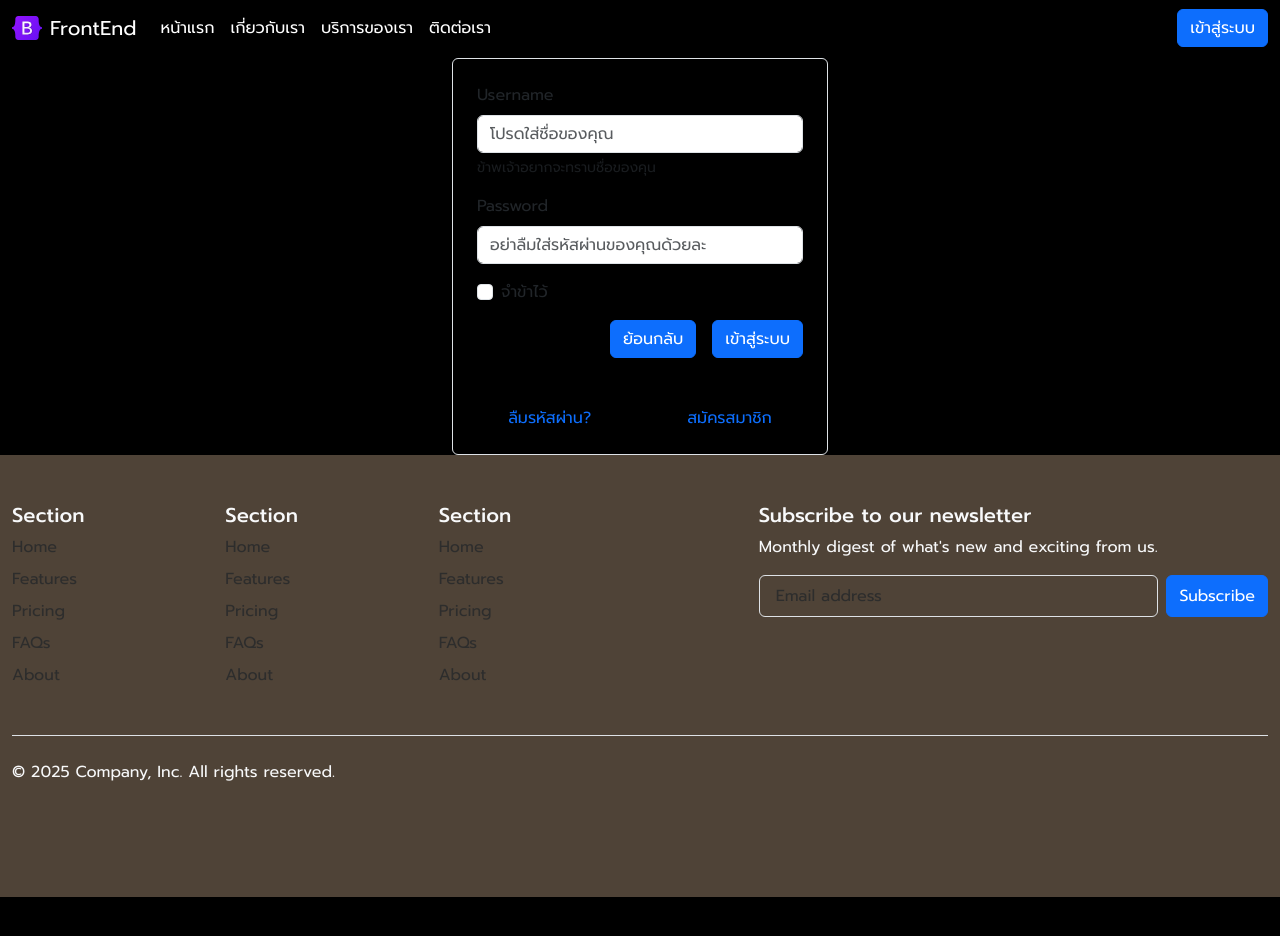
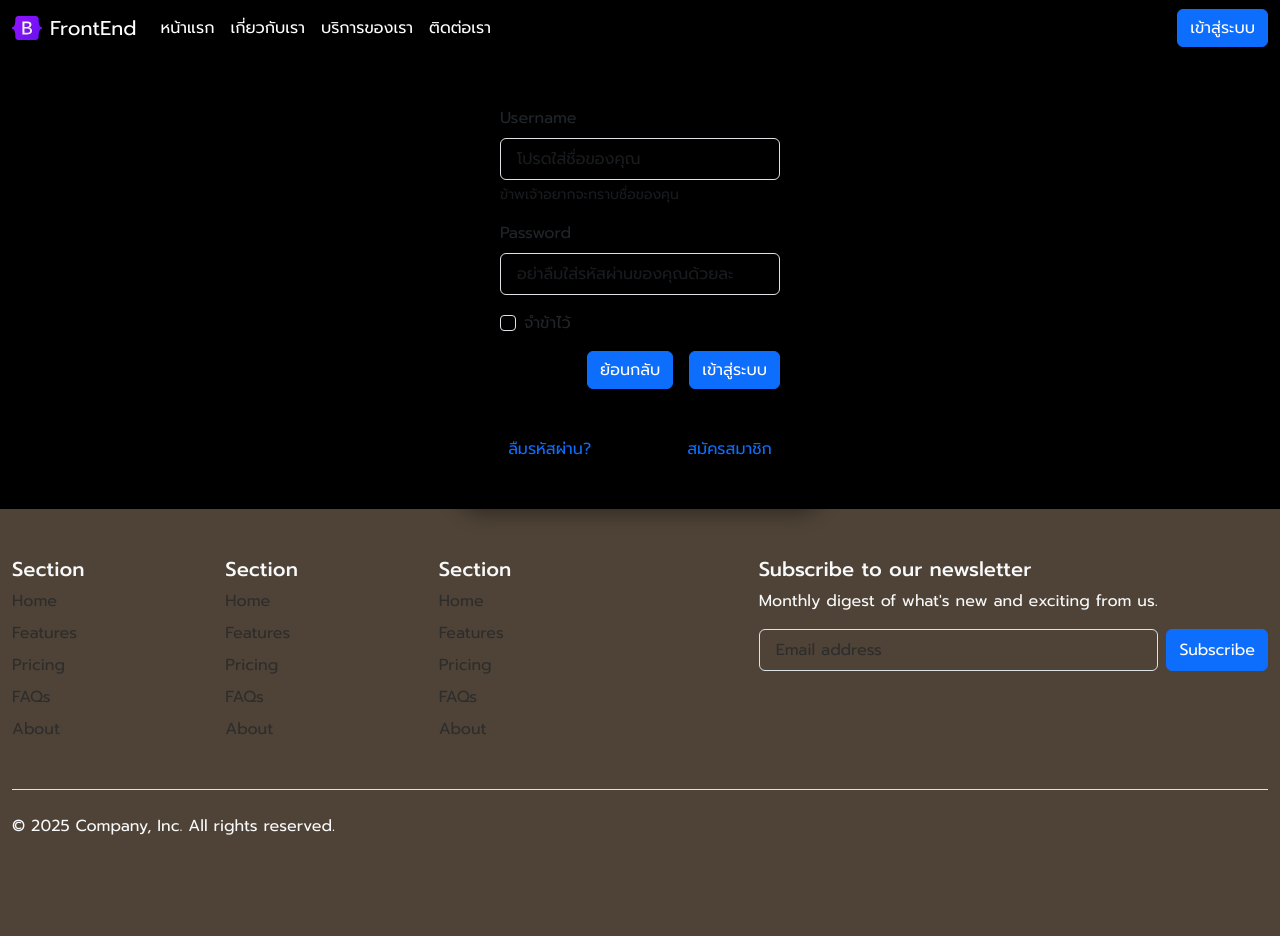
Before and after one commit to add000/frontend, a Next.js app: page /login in a window 1280 px wide. Shown: the top 936 px of the page. Before the commit the page ends 897 px from the top, so only its background shows below. Built offline with nearby package versions, Linux system fonts and the light colour scheme.

Commit message:
Update page.js

```diff
--- a/app/login/page.js
+++ b/app/login/page.js
@@ -1,7 +1,8 @@
 export default function LoginPage() {
   return (
+
     <div className            = "container" style={{ maxWidth: '400px', marginTop: '50px' }}>
-      <form className         = "border p-4 rounded">
+      <form className         = "border-none p-5 rounded-5" style={{backdropFilter: 'blur(16px)', backgroundColor: 'rgba(0, 0, 0, 0)', boxShadow: '0 4px 20px rgba(0, 0, 0, 0.4)'}}>
         <div className        = "mb-3">
 
           <label
@@ -12,7 +13,7 @@ export default function LoginPage() {
 
           <input
           type                = "text"
-          className           = "form-control"
+          className           = "form-control bg-transparent border border-gray-400 rounded px-3 py-2 text-gray-800 focus:outline-none bg-transparent border border-gray-400 rounded px-3 py-2 text-gray-800 focus:outline-none"
           id                  = "exampleInputText1"
           aria-describedby    = "TextHelp"
           placeholder         = "โปรดใส่ชื่อของคุณ"
@@ -35,7 +36,7 @@ export default function LoginPage() {
 
           <input
           type                = "password"
-          className           = "form-control"
+          className           = "form-control bg-transparent border border-gray-400 rounded px-3 py-2 text-gray-800 focus:outline-none bg-transparent border border-gray-400 rounded px-3 py-2 text-gray-800 focus:outline-none"
           id                  = "exampleInputPassword1"
           placeholder         = "อย่าลืมใส่รหัสผ่านของคุณด้วยละ"
           />
@@ -44,7 +45,7 @@ export default function LoginPage() {
         <div className        = "mb-3 form-check">
           <input
           type                = "checkbox"
-          className           = "form-check-input"
+          className           = "form-check-input bg-transparent focus:outline-none"
           id                  = "exampleCheck1" />
           <label
           className           = "form-check-label"
```
